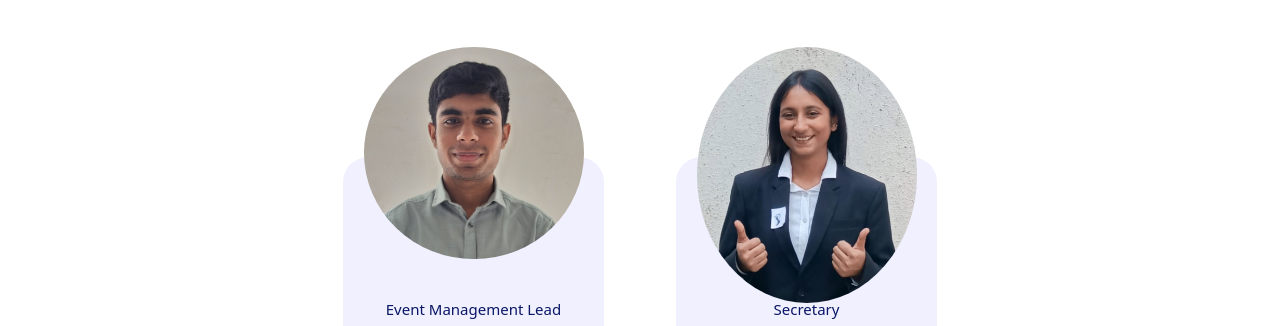
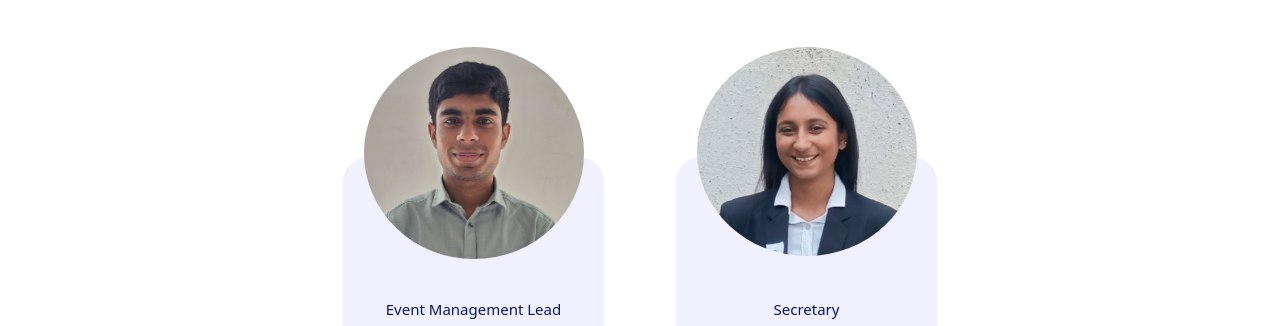
Before and after one commit to Chinmay2845/scade_website_2027, a website with bundled scripts: page index.html in a window 1280 px wide. Shown: the part 6940-7266 px from the top of the page. Built offline with nearby package versions, Linux system fonts and the light colour scheme; some packages are replaced by stand-ins of ours; no server answers.

Commit message:
Update index.html

```diff
--- a/index.html
+++ b/index.html
@@ -544,7 +544,7 @@ https://templatemo.com/tm-586-scholar
           <div class="col-lg-3 col-md-6">
             <div class="team-member">
               <div class="main-content">
-                <img src="assets/images/Vedika .jpg" alt="" />
+                <img src="assets/images/Vedika1.jpg" alt="" />
                 <span class="category">Secretary</span>
                 <h4>Vedika Dawani</h4>
                 <ul class="social-icons">
```
